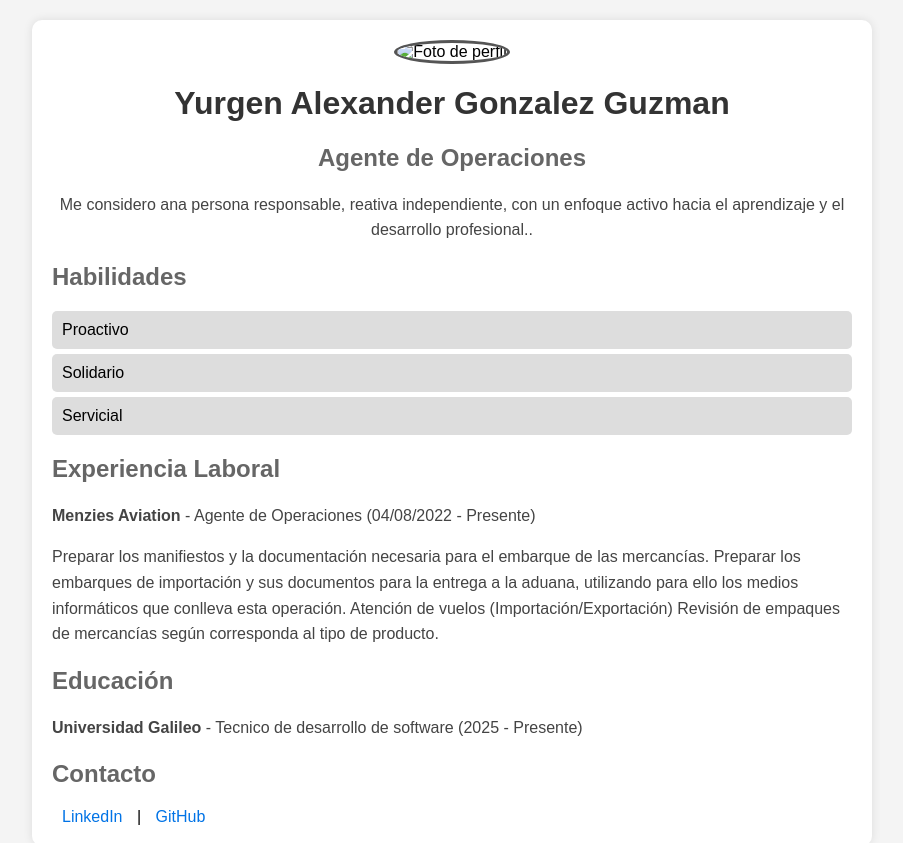
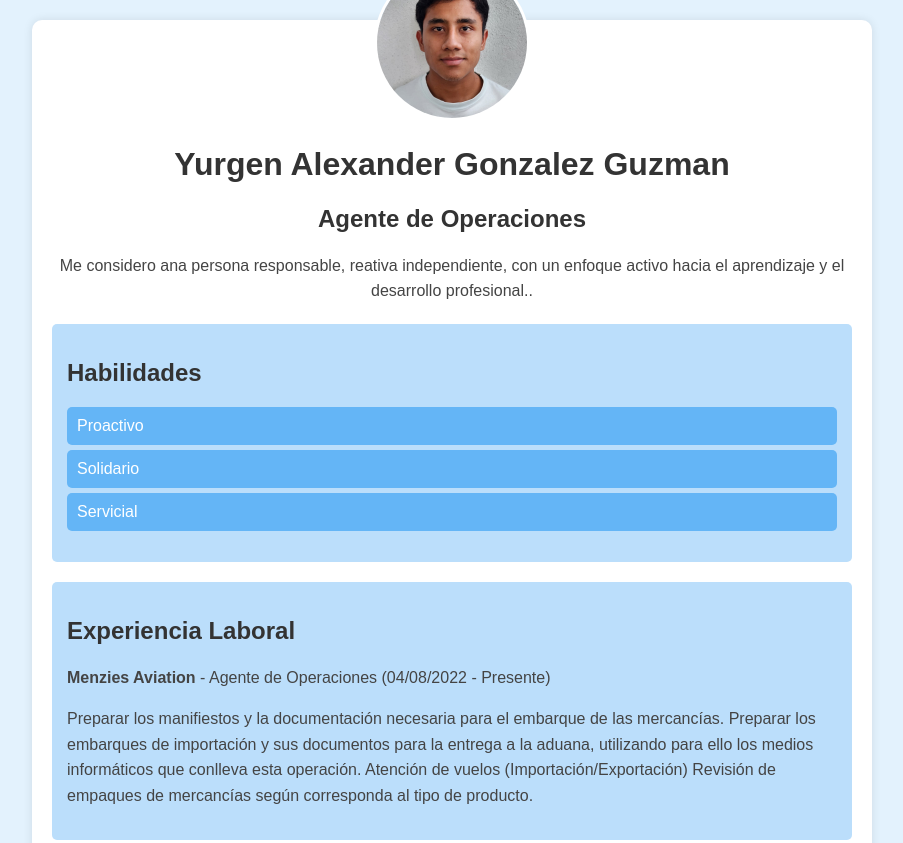
Before and after one commit to YurgenG7/YurgenG7.github.io, a plain HTML site: page index.html in a window 1280 px wide. Shown: the top 843 px of the page, without its empty margins (188-1091 px from the left). Drawn offline with Linux system fonts and the light colour scheme.

Commit message:
Subiendo foto y editando codigo

```diff
--- a/index.html
+++ b/index.html
@@ -3,13 +3,13 @@
 <head>
     <meta charset="UTF-8">
     <meta name="viewport" content="width=device-width, initial-scale=1.0">
-    <title>Mi CV Online</title>
+    <title>Mi CV</title>
     <style>
         body {
             font-family: Arial, sans-serif;
             margin: 0;
             padding: 0;
-            background-color: #f4f4f4;
+            background-color: #e3f2fd;
             text-align: center;
         }
         .container {
@@ -20,18 +20,22 @@
             border-radius: 10px;
             box-shadow: 0 0 10px rgba(0, 0, 0, 0.1);
         }
+        .header {
+            background-color: #1976d2;
+            color: white;
+            padding: 20px;
+            border-radius: 10px 10px 0 0;
+        }
         .profile-img {
             width: 150px;
             height: 150px;
             border-radius: 50%;
             object-fit: cover;
-            border: 3px solid #555;
+            border: 3px solid white;
+            margin-top: -75px;
         }
-        h1 {
+        h1, h2 {
             color: #333;
-        }
-        h2 {
-            color: #666;
         }
         p {
             color: #444;
@@ -40,13 +44,17 @@
         .section {
             margin-top: 20px;
             text-align: left;
+            padding: 15px;
+            background: #bbdefb;
+            border-radius: 5px;
         }
         ul {
             list-style: none;
             padding: 0;
         }
         ul li {
-            background: #ddd;
+            background: #64b5f6;
+            color: white;
             margin: 5px 0;
             padding: 10px;
             border-radius: 5px;
@@ -54,13 +62,14 @@
         .social-links a {
             margin: 0 10px;
             text-decoration: none;
-            color: #0073e6;
+            color: #1976d2;
+            font-weight: bold;
         }
     </style>
 </head>
 <body>
     <div class="container">
-        <img src="perfil.jpg" alt="Foto de perfil" class="profile-img">
+        <img src="FotoCV.jpg" alt="Foto de perfil" class="profile-img">
         <h1>Yurgen Alexander Gonzalez Guzman</h1>
         <h2>Agente de Operaciones</h2>
         <p>Me considero ana persona responsable, reativa independiente,
```
Also changed, not shown: FotoCV.jpg (added).
